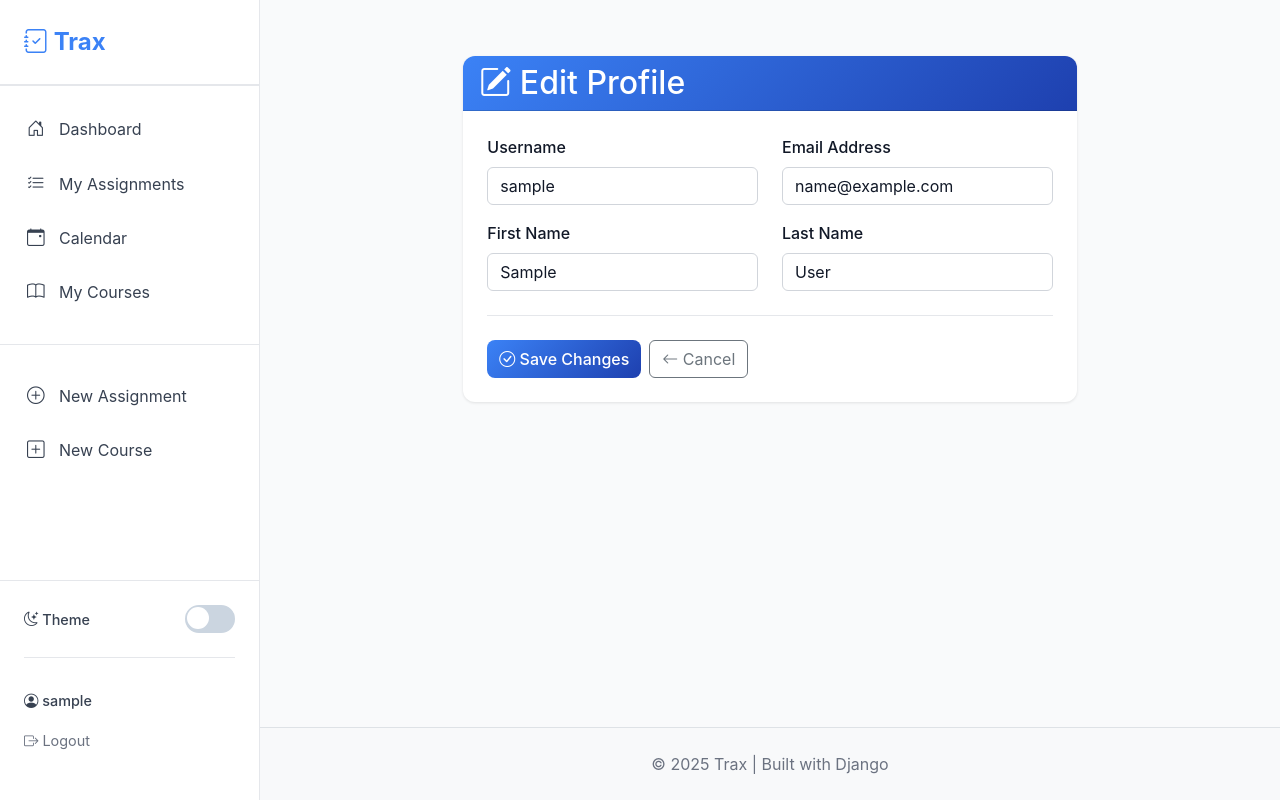
After one commit to tatejones2/AssignmentTracker, a Django app: page /assignments/account/edit/ in a window 1280 px wide. The commit adds this page. Run offline with Django 5.2, Linux system fonts and the light colour scheme; the visitor is signed in with stand-in values (Sample User, id 1).

Commit message:
Add account viewing and editing functionality

```diff
--- a/assignments/forms_auth.py
+++ b/assignments/forms_auth.py
@@ -55,3 +55,50 @@ class UserRegistrationForm(UserCreationForm):
         if commit:
             user.save()
         return user
+
+
+class UserProfileForm(forms.ModelForm):
+    """Form for editing user profile information."""
+    email = forms.EmailField(
+        required=True,
+        widget=forms.EmailInput(attrs={
+            'class': 'form-control',
+            'placeholder': 'Enter your email'
+        })
+    )
+    username = forms.CharField(
+        max_length=150,
+        widget=forms.TextInput(attrs={
+            'class': 'form-control',
+            'placeholder': 'Username',
+            'readonly': 'readonly'
+        })
+    )
+    first_name = forms.CharField(
+        max_length=150,
+        required=False,
+        widget=forms.TextInput(attrs={
+            'class': 'form-control',
+            'placeholder': 'First name (optional)'
+        })
+    )
+    last_name = forms.CharField(
+        max_length=150,
+        required=False,
+        widget=forms.TextInput(attrs={
+            'class': 'form-control',
+            'placeholder': 'Last name (optional)'
+        })
+    )
+
+    class Meta:
+        model = User
+        fields = ('username', 'email', 'first_name', 'last_name')
+
+    def clean_email(self):
+        """Ensure email is unique for other users."""
+        email = self.cleaned_data.get('email')
+        user_id = self.instance.id
+        if User.objects.filter(email=email).exclude(id=user_id).exists():
+            raise forms.ValidationError('This email is already registered.')
+        return email
--- a/assignments/urls.py
+++ b/assignments/urls.py
@@ -3,6 +3,7 @@ URL configuration for assignments app.
 """
 from django.urls import path
 from . import views
+from .views_auth import account_view, account_edit
 
 urlpatterns = [
     # Assignment URLs
@@ -21,4 +22,8 @@ urlpatterns = [
     path('courses/<int:pk>/', views.course_detail, name='course_detail'),
     path('courses/<int:pk>/update/', views.course_update, name='course_update'),
     path('courses/<int:pk>/delete/', views.course_delete, name='course_delete'),
+
+    # Account URLs
+    path('account/', account_view, name='account_view'),
+    path('account/edit/', account_edit, name='account_edit'),
 ]
--- a/assignments/views_auth.py
+++ b/assignments/views_auth.py
@@ -3,8 +3,9 @@ Authentication views for user registration and login.
 """
 from django.shortcuts import render, redirect
 from django.contrib.auth import authenticate, login
+from django.contrib.auth.decorators import login_required
 from django.contrib import messages
-from assignments.forms_auth import UserRegistrationForm
+from assignments.forms_auth import UserRegistrationForm, UserProfileForm
 
 
 def register(request):
@@ -34,3 +35,34 @@ def register(request):
         'form': form,
     }
     return render(request, 'registration/register.html', context)
+
+
+@login_required
+def account_view(request):
+    """View user account information."""
+    context = {
+        'user_obj': request.user,
+    }
+    return render(request, 'registration/account.html', context)
+
+
+@login_required
+def account_edit(request):
+    """Edit user account information."""
+    if request.method == 'POST':
+        form = UserProfileForm(request.POST, instance=request.user)
+        if form.is_valid():
+            form.save()
+            messages.success(request, 'Profile updated successfully!')
+            return redirect('account_view')
+        else:
+            for field, errors in form.errors.items():
+                for error in errors:
+                    messages.error(request, f'{field}: {error}')
+    else:
+        form = UserProfileForm(instance=request.user)
+
+    context = {
+        'form': form,
+    }
+    return render(request, 'registration/account_edit.html', context)
--- a/templates/base.html
+++ b/templates/base.html
@@ -706,9 +706,11 @@
                 </div>
             </div>
             <div class="sidebar-user">
-                <div class="sidebar-user-name">
-                    <i class="bi bi-person-circle"></i> {{ user.username }}
-                </div>
+                <a href="{% url 'account_view' %}" style="color: var(--sidebar-text); text-decoration: none; display: block; padding: 0.5rem 0; font-weight: 500; transition: color 0.2s;">
+                    <div class="sidebar-user-name" style="margin-bottom: 0.5rem;">
+                        <i class="bi bi-person-circle"></i> {{ user.username }}
+                    </div>
+                </a>
                 <a href="{% url 'logout' %}" style="color: var(--text-secondary); font-size: 0.9rem; text-decoration: none;">
                     <i class="bi bi-box-arrow-right"></i> Logout
                 </a>
--- /dev/null
+++ b/templates/registration/account_edit.html
@@ -0,0 +1,95 @@
+{% extends 'base.html' %}
+{% load static %}
+
+{% block title %}Edit Account - Trax{% endblock %}
+
+{% block content %}
+<div class="container mt-4">
+    <div class="row">
+        <div class="col-lg-8 mx-auto">
+            <div class="card">
+                <div class="card-header bg-primary">
+                    <h2 class="mb-0">
+                        <i class="bi bi-pencil-square"></i> Edit Profile
+                    </h2>
+                </div>
+                <div class="card-body p-4">
+                    {% if messages %}
+                        {% for message in messages %}
+                            <div class="alert alert-{{ message.tags }} alert-dismissible fade show" role="alert">
+                                {{ message }}
+                                <button type="button" class="btn-close" data-bs-dismiss="alert"></button>
+                            </div>
+                        {% endfor %}
+                    {% endif %}
+
+                    <form method="POST" novalidate>
+                        {% csrf_token %}
+
+                        <div class="row mb-3">
+                            <div class="col-md-6">
+                                <label for="{{ form.username.id_for_label }}" class="form-label">Username</label>
+                                {{ form.username }}
+                                {% if form.username.errors %}
+                                    <div class="invalid-feedback d-block">
+                                        {% for error in form.username.errors %}
+                                            {{ error }}<br>
+                                        {% endfor %}
+                                    </div>
+                                {% endif %}
+                            </div>
+                            <div class="col-md-6">
+                                <label for="{{ form.email.id_for_label }}" class="form-label">Email Address</label>
+                                {{ form.email }}
+                                {% if form.email.errors %}
+                                    <div class="invalid-feedback d-block">
+                                        {% for error in form.email.errors %}
+                                            {{ error }}<br>
+                                        {% endfor %}
+                                    </div>
+                                {% endif %}
+                            </div>
+                        </div>
+
+                        <div class="row mb-3">
+                            <div class="col-md-6">
+                                <label for="{{ form.first_name.id_for_label }}" class="form-label">First Name</label>
+                                {{ form.first_name }}
+                                {% if form.first_name.errors %}
+                                    <div class="invalid-feedback d-block">
+                                        {% for error in form.first_name.errors %}
+                                            {{ error }}<br>
+                                        {% endfor %}
+                                    </div>
+                                {% endif %}
+                            </div>
+                            <div class="col-md-6">
+                                <label for="{{ form.last_name.id_for_label }}" class="form-label">Last Name</label>
+                                {{ form.last_name }}
+                                {% if form.last_name.errors %}
+                                    <div class="invalid-feedback d-block">
+                                        {% for error in form.last_name.errors %}
+                                            {{ error }}<br>
+                                        {% endfor %}
+                                    </div>
+                                {% endif %}
+                            </div>
+                        </div>
+
+                        <hr class="my-4">
+
+                        <div class="d-flex gap-2">
+                            <button type="submit" class="btn btn-primary">
+                                <i class="bi bi-check-circle"></i> Save Changes
+                            </button>
+                            <a href="{% url 'account_view' %}" class="btn btn-outline-secondary">
+                                <i class="bi bi-arrow-left"></i> Cancel
+                            </a>
+                        </div>
+                    </form>
+                </div>
+            </div>
+        </div>
+    </div>
+</div>
+{% endblock %}
```
Also changed, not shown: templates/registration/account.html (added, +80 -0 lines).
